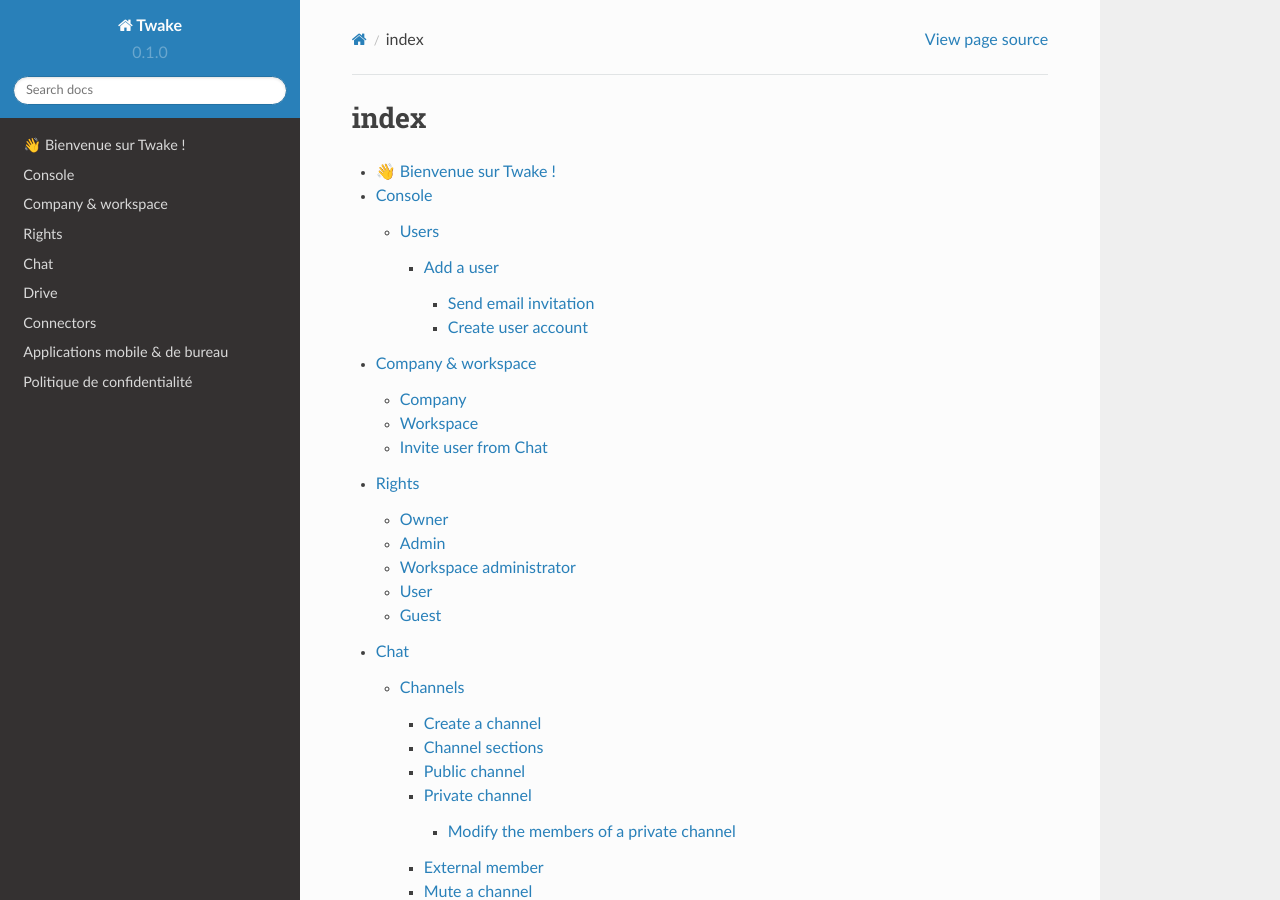
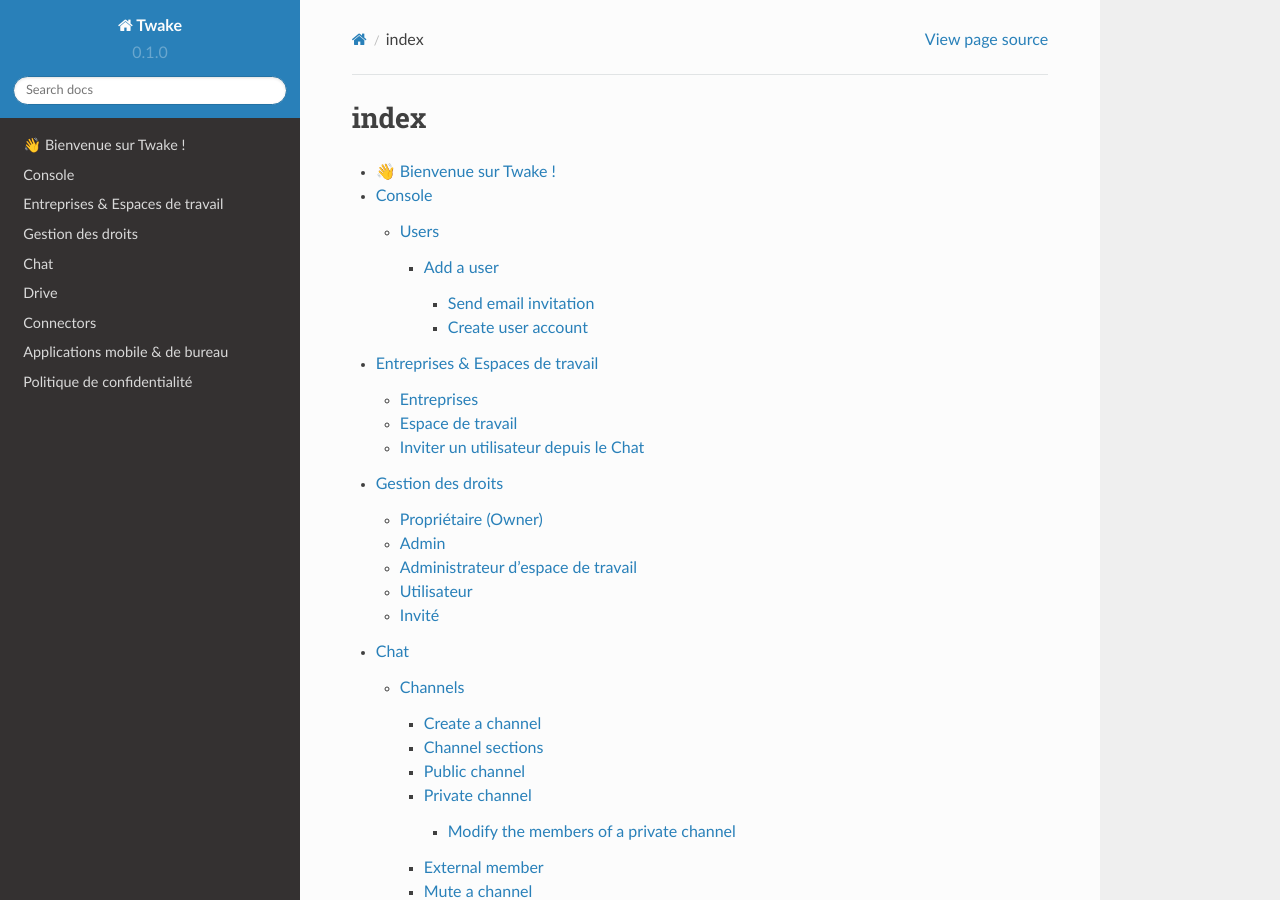
Before and after one commit to linagora/twake-doc-fr, a Sphinx documentation site: the page built from docs/source/index.rst, in a window 1280 px wide and 900 px high. Built offline with Sphinx 7.4.7 and the Read the Docs theme 2.0.0, drawn with Linux system fonts in a browser that asks for light colours; part of the change alters nothing that is shown.

Commit message:
feat: translation FR of company-and-workspace/index.md

```diff
--- a/docs/source/company-and-workspace/index.md
+++ b/docs/source/company-and-workspace/index.md
@@ -1,35 +1,36 @@
 ---
-description: How company and workspace work on Twake
+description: Fonctionnement des Entreprises et des Espaces de travail sur Twake
 ---
 
-#  Company & workspace
+#  Entreprises & Espaces de travail
 
-## Company
+## Entreprises
 
-Companies are the largest entities on Twake. They represent your virtual business. You will find all your employees and connectors that you have developed internally. Inside your company is your workspaces.
+Les entreprises (companies en anglais) sont les entités les plus larges sur Twake. Une entreprise est la représentation virtuelle de votre boîte. Vous y trouverez l'ensemble de vos salariés, et des connecteurs que vous avez développés spécifiquement. Les espaces de travail sont des espaces au sein d'une entreprise.
 
-You can switch from one company to an other by clicking on the left bottom button :
+Vous pouvez appartenir à plusieurs entreprises, pour changer d'entreprise, il suffit de cliquer sur le bouton en bas à gauche de l'écran:
 
 ![](../assets/changecomp.gif)
 
+//La distinction Entreprise/Espace de travail mériterait d'être complétée pour être plus claire
+
+## Espace de travail
+
+Les espaces de travail (workspace en anglais) représentent les équipes ou les départements de votre organsisation. Chaque espace de travail a ses propres membres, discussions, fichiers, tâches et calendrier. C'est l'espace dans lequel votre équipe collabore.
+Les espaces de travail sont listés tout à gauche de l'écran.
 
 
-## Workspace
+## Inviter un utilisateur depuis le Chat
 
-Workspaces represent the teams or departments in your company. Each workspace has its members, discussions, files, tasks, and calendar. It's your team's sharing space.
+Vous pouvez inviter un utilisateur à partir de votre espace de travail.
 
-
-## Invite user from Chat
-
-You can invite user in your workspace.
-
-Open the menu, and click on `Collaborators`  &gt; `Add colleagues`. Enter emails of your colleagues \(separated with coma\) and validate.
+Pour ce faire, ouvrez le menu en cliquant sur le nom de l'espace de travail, cliquez sur `Utilisateurs` &gt; `Inviter des utilisateurs`, puis tapez l'email de vos collègues \(séparés par des virgules\) à ajouter à l'espace de travail, puis cliquer sur Ajouter. Vous pouvez aussi générer un lien d'invitation à rejoindre l'espace de travail.
 
 ![](../assets/invitefromtwake.gif)
 
 
 
-You can also invite users from the console :
+Vous pouvez aussi inviter des utilisateurs à partir de la console, référez-vous à la page dédiée :
 
 {% page-ref page="../console/users.md" %}
 
@@ -37,75 +38,77 @@ You can also invite users from the console :
 
 
 
-# Rights
+# Gestion des droits
 
-Twake has several levels of rights. Users belong to one or more workspaces within the company. They can have different statuses inherent to their membership to the company or workspace
+Twake support de un définition fine des droits. Chaque utilisateur appartient à un ou plusieurs espaces de travail dans une même entreprise. Ils peuvent par ailleurs avoir différents statuts en fonction de leur appartenance à une entreprise ou un espace de travail.
 
-## Owner
+## Propriétaire (Owner)
 
-He's the main administrator of the whole company. He can:
+Le propriétaire est l'administrateur principale d'une entreprise. Il peut :
 
-* Allow connectors and applications to be installed in workspaces
-* Change the corporate identity
-* Giving/withdrawing the right "Owner of the company" to a member of the company
+* Permettre l'installation de connecteurs et d'applications dans les espaces de travail
+* Changer l'identité de l'entreprise
+* Donner et retirer les droits associé au rôle "Propriétaire de l'entreprise" à un membre de cette entreprise
 
-The creator of the company is the only owner. You can not change this role. Only the creator can be owner of the company.
+Le créateur de l'entreprise est le seul propriétaire. Ce rôle ne peut être changé, et seulement le créateur peut être le propriétaire de l'entreprise.
 
+//N'est-ce pas contradictoire avec le 3e bullet point ci-dessus?
 
 
 ## Admin
 
-An admin has the same right than the owner. He can:
+Un admin a les mêmes droits que le propriétaire. Il peut:
 
-* Allow connectors and applications to be installed in workspaces
-* Change the corporate identity
-* Giving/withdrawing the right "Owner of the company" to a member of the company
+* Permettre l'installation de connecteurs et d'applications dans les espaces de travail
+* Changer l'identité de l'entreprise
+* Donner et retirer les droits associé au rôle "Propriétaire de l'entreprise" à un membre de cette entrepri>
 
-The creator of the company is the only owner. You can not change this role. Only the creator can be owner of the company.
+//Il me semble pertinent de revoir ici aussi le 3e bullet point
 
-To grant the admin right, open the console \([https://console.twake.app](https://console.twake.app)\). Open `Users` section and `Edit` the member you want to set admin. Update the Role with `Admin` and save.
+Pour donner le rôle d'admin, ouvrez la console \([https://console.twake.app](https://console.twake.app)\), dans le menu, ouvrez la section `Membres`, puis cliquer sur `Éditer` sur le membre dont vous souhaitez modifier le rôle et sélectionnez `Admin` avant de sauvegarder.
 
 ![](../assets/setadmin.gif)
 
 
 
-## Workspace administrator
+## Administrateur d'espace de travail
 
-He's the team administrator. He has the same rights as a user. In addition, he can:
+Ce rôle est celui de l'admin de l'équipe. En plus des droits d'un utilisateur classique, il peut:
 
-* Add/remove connectors and applications in the workspace
-* Changing the identity of the workspace
-* Adding members to the workspace
-* Delete workspace
+* Ajouter des membres à l'espace de travail
+* Ajouter/enlever des connecteurs et application de l'espace de travail
+* Changer l'identité de l'espace de travail
+* Supprimer l'espace de travail
 
-By default, the creator of the workspace is the administrator. This right can be cumulated with that of a company administrator.
+Par défaut, le créateur de l'espace de travail hérite du rôle d'admin de cet espace. Ce rôle peut être cumulé avec celui d'admin de l'entreprise.
 
-To grant the workspace level, open your workspace collaborators page, and select `Administrator`
+Pour donner le rôle d'admin au niveau d'un espace de travai, ouvrez le menu en cliquant sur le nom de l'espace de travail, cliquez sur `Utilisateurs`, ouvrez le menu en bout de ligne du membre souhaité et sélectionnez `Administrateur`.
 
 ![](../assets/setwsadmin.gif)
 
 
 
-## User
+## Utilisateur
 
-The "user" right is the default right of a member in a workspace. It can :
+Le rôle d'utilisateur est le rôle par défaut des membres de l'espace de travail. Il peut:
 
-* Read and send messages to public and private chat channels \(to which he has been invited\)
-* Create, modify, delete documents from the drive
-* Create, edit, delete events and calendars
-* Create, modify, delete tables and tasks Invite users to the workspace
-* Create a workspace within the company
+* Lire et envoyer des messages sur les cannaux de chat privés \(ceux auxquels il a été invité\) et publics
+* Créer, modifier, supprimer des documents du drive
+* Créer, éditer, supprimer des évènement et des calendriers
+* Créer, modifier, supprimer des tâches
+//Qu'est-ce que "tables" dans la version anglaise?
+* Créer un espace de travail dans l'entreprise
 
-It's a default right. If the collaborator is not Company or Workspace administrator and he is not a Guest user, he is a simple User
+Comme c'est le rôle par défaut, c'est le rôle attribué à tout utilisateur qui n'est ni administrateur de l'entreprise, ni administrateur de l'espace de travail, ni invité.
 
-## Guest
+## Invité
 
-This status is intended for external partners working on a specific topic with the team. Guest user can :
+Ce rôle est prévu pour les partenaires externes à l'organisation qui nécessitent un accès à Twake dans le cadre d'un projet ou sujet spécifique. Un utilisteur invité peut:
 
-* Talk in the channel where they are invited
+* Lire et envoyer des messages dans les canaux auxquels il a été invité
 
-They can not join by themself any channel \(even public\). They need to be invited by a normal user.
+En tant qu'invité, ils ne peuvent pas rejoindre n'importe quel canal par eux même - même s'il est public. Ils doivent être invités par un utilisateur ayant au moins le droit Utilisateur.
 
-To set the Guest level, open the console \([https://console.twake.app](https://console.twake.app)\) and the users page. Set the user's role to "Guest".
+Pour donner le rôle d'invité à un utilisateur, modifiez son rôle dans la console \([https://console.twake.app](https://console.twake.app)\), en passant par la page `Utilisateurs`.
 
 ![](../assets/setguest.gif)
```
